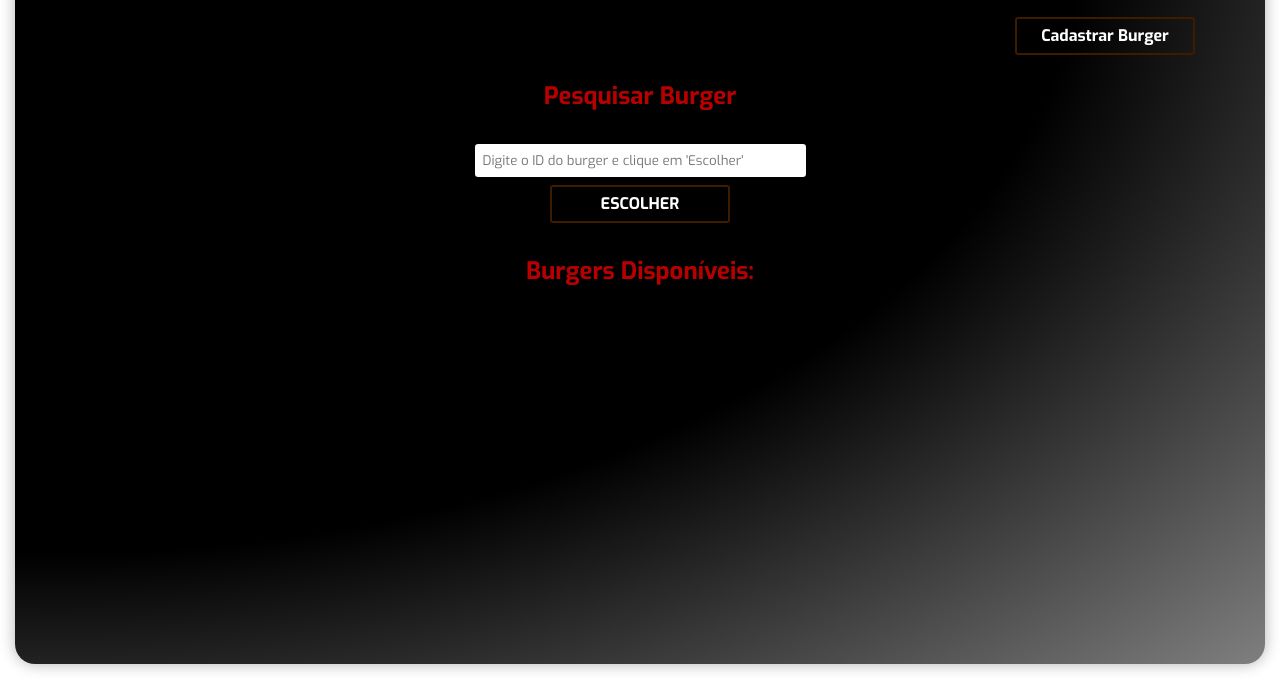
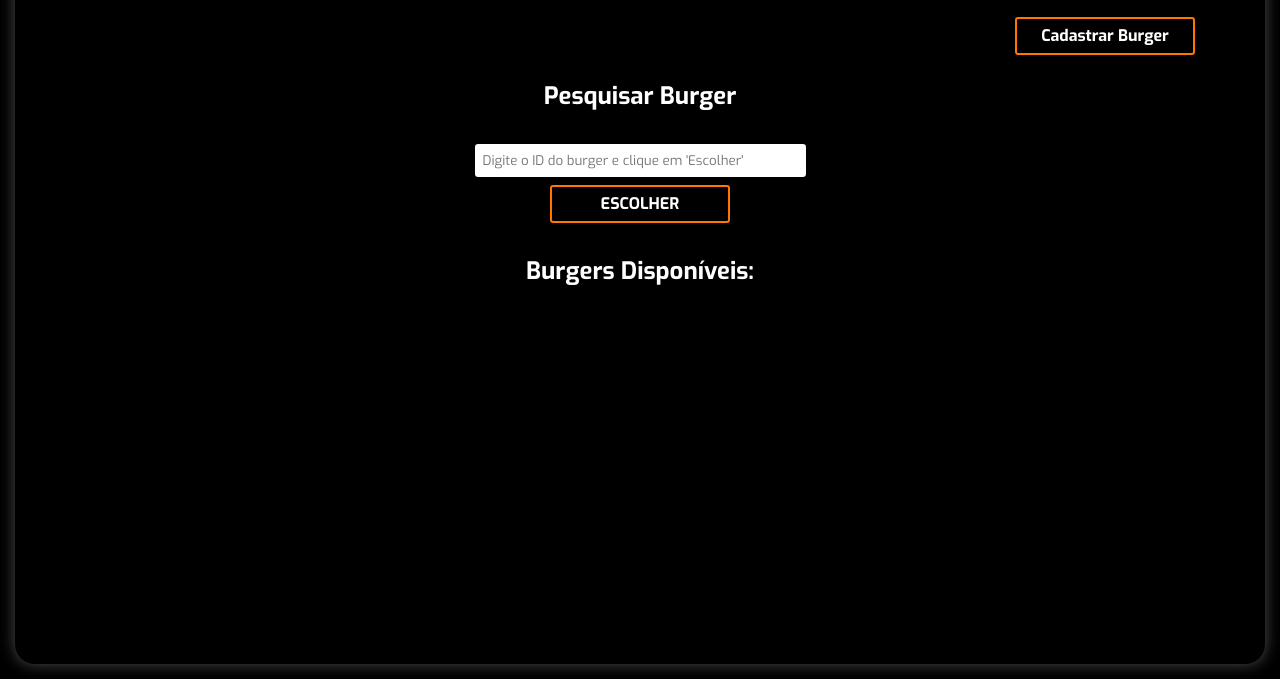
Before and after one commit to HiltonJun/blue-burgers-client, a plain HTML site: page index.html in a window 1280 px wide. Shown: the part 121-800 px from the top of the page. Drawn offline with Linux system fonts and the light colour scheme; no server answers.

Commit message:
Minor.patch: Ajustes nas cores

```diff
--- a/assets/style.css
+++ b/assets/style.css
@@ -11,28 +11,23 @@ html {
   width: 100%;
   min-height: 100vh;
   overflow: auto;
-  background-color: #ffffff;
+  background-color: #000000;
 }
 
 .Home {
   position: relative;
-  background-image: radial-gradient(
-    farthest-corner at 40px 40px,
-    #000000 60%,
-    #00000080 100%
-  );
   min-height: calc(100vh - 60px);
   margin: 15px;
   padding: 15px;
   border-radius: 20px;
   color: #000000;
-  box-shadow: 0px 0px 15px rgba(0, 0, 0, 0.3);
+  box-shadow: 0px 0px 15px rgba(255, 255, 255, 0.3);
 }
 
 .Home h2 {
   display: flex;
   justify-content: center;
-  color: #b90000;
+  color: #ffffff;
 }
 
 .Home__container {
@@ -140,7 +135,7 @@ html {
 
 .default-button {
   background-color: transparent;
-  border: 2px solid #3d1c00;
+  border: 2px solid #ff7700;
   padding: 0.4rem;
   color: #ffffff;
   font-weight: 600;
@@ -153,7 +148,7 @@ html {
 }
 
 .default-button:hover {
-  background-color: #3d1e01;
+  background-color: #0a95c0;
   color: #ffffff;
 }
 
--- a/index.html
+++ b/index.html
@@ -16,7 +16,6 @@
             <div class="row">
                 <div class="Header__logo Logo">
                     <img src="assets/logo.png" width="70px" alt="Logo Blue Burgers" class="Logo__icone" />
-                    <span class="Logo__titulo"> Blue Burgers </span>
                 </div>
 
                 <div class="Header__opcoes Opcoes">
```
